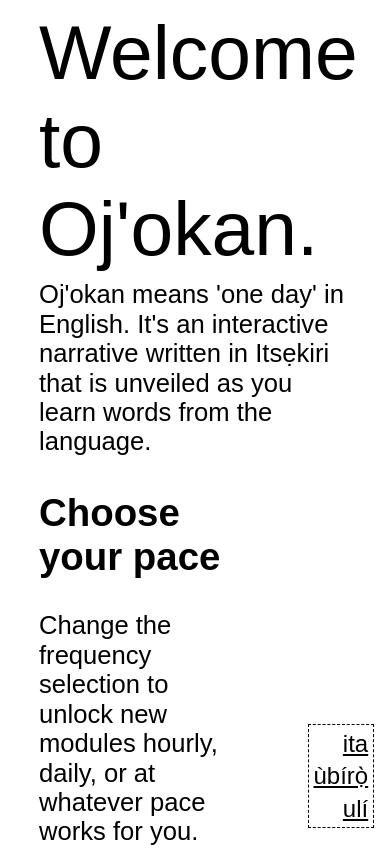
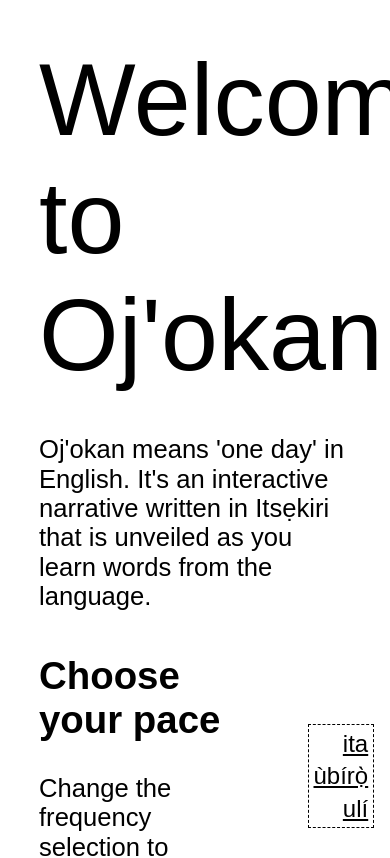
Before and after one commit to oa495/ojo-kan, a Vue app: page / in a window 390 px wide. Shown: the top 858 px of the page. Built offline with nearby package versions, Linux system fonts and the light colour scheme; a web font is replaced by a local one.

Commit message:
mobile fixes

```diff
--- a/src/App.vue
+++ b/src/App.vue
@@ -27,12 +27,13 @@
 
 #app {
   width: 100%;
-  height: 100%;
+  height: auto;
   display: flex;
+  overflow-x: hidden;
 }
 
 .big-circle {
-  height: 100%;
+  height: 90dvh;
   width: 55%;
   border: 1px solid;
   border-radius: 50%;
@@ -220,7 +221,6 @@ main p {
   }
 
   .big-circle {
-    height: 80%;
     width: 100%;
   }
 
--- a/src/components/LearningModule.vue
+++ b/src/components/LearningModule.vue
@@ -402,6 +402,8 @@ table {
     margin: 0;
     padding: 0;
     list-style-type: none;
+    display: flex;
+    align-items: center;
 }
 
 .modules {
@@ -531,8 +533,9 @@ footer {
 
 .step {
     display: grid;
-    height: inherit;
     font-size: 1.4em;
+    max-height: 70%;
+    overflow-y: scroll;
 }
 
 .step-button {
@@ -580,4 +583,11 @@ footer {
   }
 }
 
+@media (max-width: 500px) {
+  footer {
+    width: auto;
+  }
+}
+
+
 </style>
--- a/src/components/MiniQuiz.vue
+++ b/src/components/MiniQuiz.vue
@@ -128,5 +128,22 @@ input[type="text"] {
 
 .error-message {
     display: inline;
+    padding-left: 0.5em;
 }
+
+@media (max-width: 500px) {
+    input[type="text"] {
+        padding: 0.2em 0;
+        max-width: 80%;
+        font-size: 1em;
+    }
+    .input-group {
+        padding-top: 0.5em;
+    }
+
+    form div {
+        padding: 0.8em 0;
+    }
+}
+
 </style>
--- a/src/views/HomeView.vue
+++ b/src/views/HomeView.vue
@@ -1,5 +1,5 @@
 <template>
-    <div class="container">
+    <div class="container home">
         <h1>Welcome to Oj'okan.</h1>
         <p>Oj'okan means 'one day' in English. It's an interactive narrative written in Itsẹkiri that is unveiled as you learn words from the language.</p>
         <ul>
@@ -22,13 +22,13 @@
 </template>
 
 <style scoped>
-.container {
+.container.home {
     max-width: 80%;
     margin: 0 auto;
     font-size: 1.6em;
 }
 
-.container h1 {
+.container.home h1 {
     font-style: normal;
     font-weight: 300;
     font-size: 4em;
@@ -36,7 +36,7 @@
 
 .container p, h1, ul {
     padding: 0;
-    margin: 0.1em 0;
+    margin: 0.4em 0;
 }
 
 ul {
--- a/src/views/StoryView.vue
+++ b/src/views/StoryView.vue
@@ -193,7 +193,7 @@ export default {
 </script>
 
 <template>
-  <div>
+  <div class="container story">
     <section class="intro">
       <h1>
         Ọj'ọkan
@@ -373,4 +373,8 @@ main button {
   cursor: none;
 }
 
+.container.story {
+  padding-bottom: 10rem;
+}
+
 </style>
```
